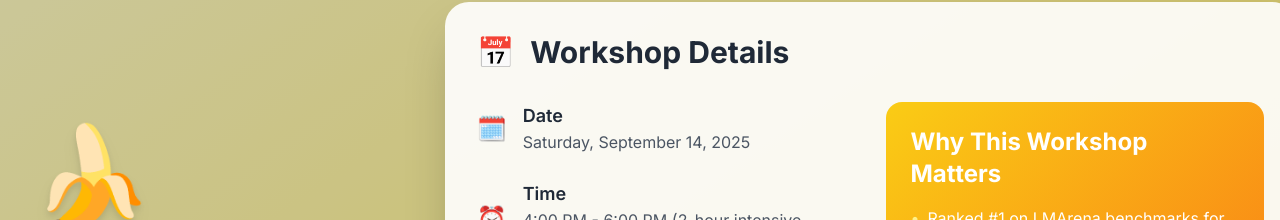
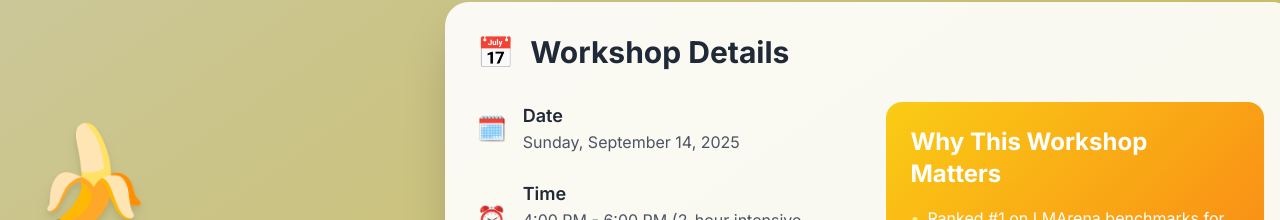
Before and after one commit to lucky-builds/events, a React (Vite) app in the folder Nano-banana-event/: page / in a window 1280 px wide. Shown: the part 78-298 px from the top of the page. Built offline with nearby package versions, Linux system fonts and the light colour scheme.

Commit message:
fixed date

```diff
--- a/Nano-banana-event/src/App.jsx
+++ b/Nano-banana-event/src/App.jsx
@@ -80,7 +80,7 @@ function App() {
                   <span className="text-2xl mt-1">🗓️</span>
                   <div>
                     <p className="text-lg font-semibold text-gray-800">Date</p>
-                    <p className="text-base text-gray-600">Saturday, September 14, 2025</p>
+                    <p className="text-base text-gray-600">Sunday, September 14, 2025</p>
                   </div>
                 </div>
                 <div className="flex items-start space-x-3">
@@ -199,7 +199,7 @@ function App() {
                       <span className="text-2xl">🗓️</span>
                       <div>
                         <p className="text-lg font-semibold text-gray-800">Date</p>
-                        <p className="text-gray-600">Saturday, September 14, 2025</p>
+                        <p className="text-gray-600">Sunday, September 14, 2025</p>
                       </div>
                     </div>
                     <div className="flex items-center space-x-4">
```
